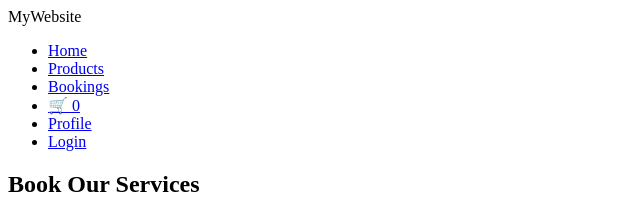
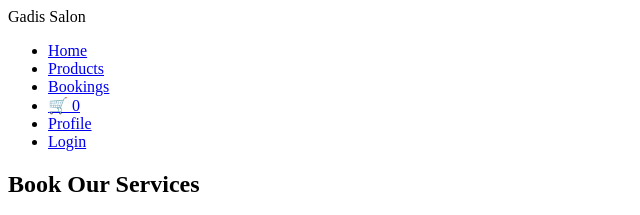
Before and after one commit to ST10361117-Rinae/Gadis-Salon-Management-System-Website-, a plain HTML site: page booking page.html in a window 1280 px wide. Shown: the top 215 px of the page, 0-640 px from the left. Drawn offline with Linux system fonts and the light colour scheme; files that its build step writes are made by us from their sources; files whose address does not match are found by name.

Commit message:
added the nav on booking page

```diff
--- a/booking page.html
+++ b/booking page.html
@@ -11,7 +11,7 @@
 <body>
     <header>
         <nav>
-            <div class="logo">MyWebsite</div>
+            <div class="logo">Gadis Salon</div>
             <ul class="nav-links">
                 <li><a href="index.html">Home</a></li>
                 <li><a href="#">Products</a></li>
```
